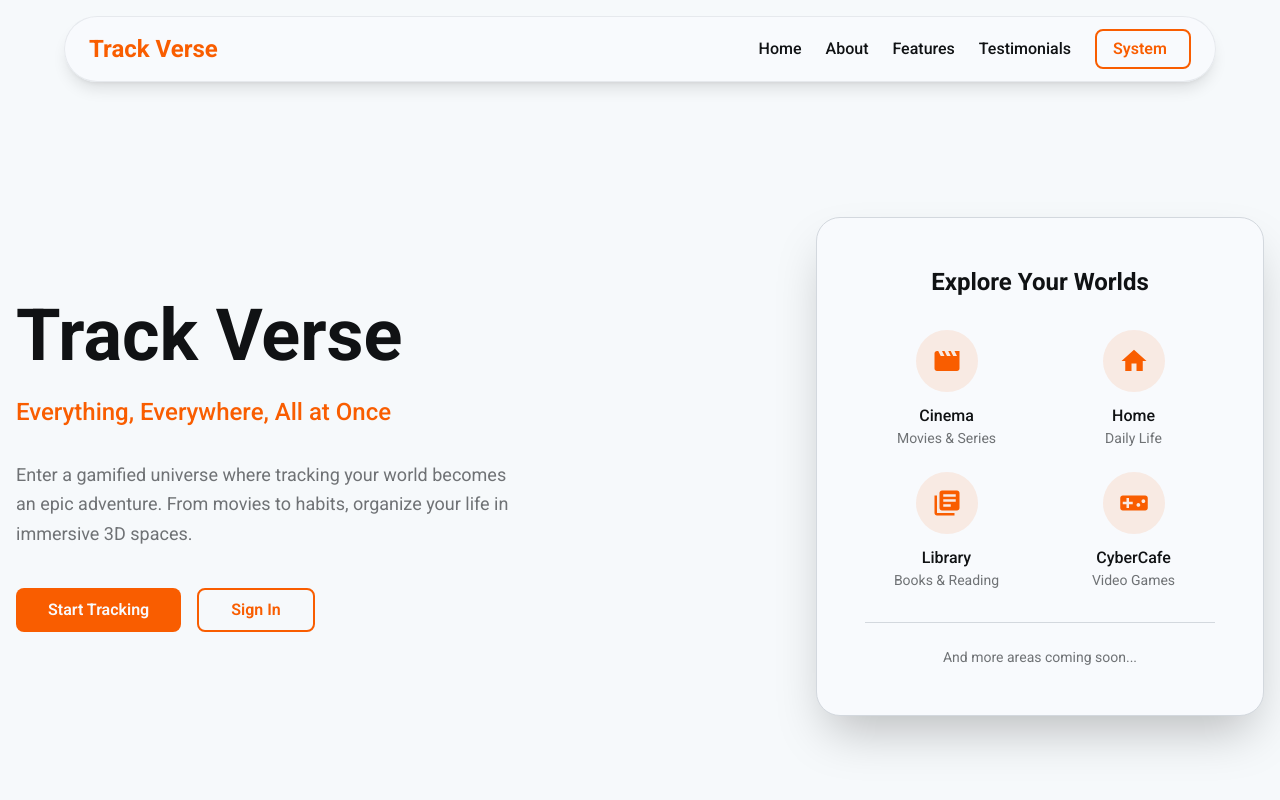
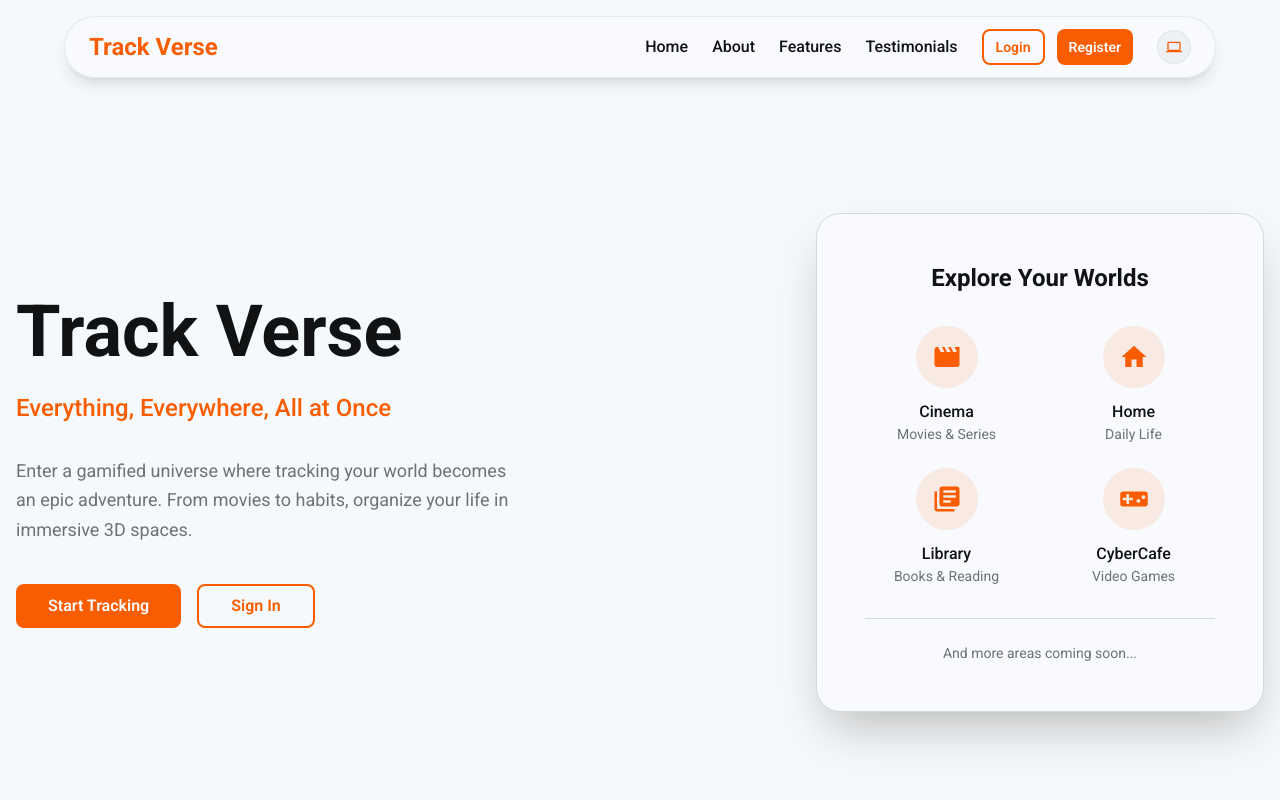
Before and after one commit to 3bdulrahmn69/track-verse, a Next.js app: page / in a window 1280 px wide. Shown: the top 800 px of the page. Built offline with nearby package versions, Linux system fonts and the light colour scheme.

Commit message:
fix: some UX fixes to make the user feel better

```diff
--- a/components/layout/header.tsx
+++ b/components/layout/header.tsx
@@ -4,6 +4,7 @@ import { useState, useEffect } from 'react';
 import Link from 'next/link';
 import { MdMenu, MdClose } from 'react-icons/md';
 import ThemeToggle from '@/components/shared/theme-toggle';
+import { Button } from '@/components/ui/button';
 
 const navLinks = [
   { href: '#hero', label: 'Home' },
@@ -21,10 +22,10 @@ export default function Header() {
   const toggleMobileMenu = () => {
     if (isMobileMenuOpen) {
       setIsAnimating(true);
+      setIsMobileMenuOpen(false);
       setTimeout(() => {
-        setIsMobileMenuOpen(false);
         setIsAnimating(false);
-      }, 300); // Match transition duration
+      }, 300);
     } else {
       setIsMobileMenuOpen(true);
     }
@@ -78,7 +79,19 @@ export default function Header() {
                   {link.label}
                 </a>
               ))}
-              <ThemeToggle />
+              <div className="flex items-center gap-3">
+                <Link href="/login">
+                  <Button variant="outline" size="sm">
+                    Login
+                  </Button>
+                </Link>
+                <Link href="/register">
+                  <Button variant="primary" size="sm">
+                    Register
+                  </Button>
+                </Link>
+              </div>
+              <ThemeToggle variant="cycle" />
             </div>
 
             {/* Mobile Menu Button */}
@@ -142,11 +155,25 @@ export default function Header() {
 
             {/* Footer with Theme Toggle */}
             <div className="p-6 border-t border-border">
-              <div className="flex items-center justify-between">
-                <span className="text-sm font-medium text-muted-foreground">
-                  Theme
-                </span>
-                <ThemeToggle direction="up" />
+              <div className="flex flex-col gap-4">
+                <div className="flex gap-3">
+                  <Link href="/login" className="flex-1">
+                    <Button variant="outline" size="sm" className="w-full">
+                      Login
+                    </Button>
+                  </Link>
+                  <Link href="/register" className="flex-1">
+                    <Button variant="primary" size="sm" className="w-full">
+                      Register
+                    </Button>
+                  </Link>
+                </div>
+                <div className="flex items-center justify-between">
+                  <span className="text-sm font-medium text-muted-foreground">
+                    Theme
+                  </span>
+                  <ThemeToggle direction="up" />
+                </div>
               </div>
             </div>
           </div>
--- a/components/shared/theme-toggle.tsx
+++ b/components/shared/theme-toggle.tsx
@@ -7,7 +7,7 @@ import { MdLightMode, MdDarkMode, MdComputer } from 'react-icons/md';
 import { useEffect, useState } from 'react';
 
 interface ThemeToggleProps {
-  variant?: 'dropdown' | 'icons';
+  variant?: 'dropdown' | 'icons' | 'cycle';
   direction?: 'up' | 'down';
   className?: string;
 }
@@ -77,6 +77,32 @@ export default function ThemeToggle({
     );
   }
 
+  if (variant === 'cycle') {
+    const currentOption =
+      options.find((option) => option.value === theme) || options[0];
+
+    const cycleTheme = () => {
+      const currentIndex = options.findIndex(
+        (option) => option.value === theme
+      );
+      const nextIndex = (currentIndex + 1) % options.length;
+      setTheme(options[nextIndex].value);
+    };
+
+    return (
+      <button
+        onClick={cycleTheme}
+        className={cn(
+          'p-2 rounded-full bg-muted/50 border border-border/50 text-primary hover:bg-muted transition-colors duration-200',
+          className
+        )}
+        aria-label={`Current theme: ${currentOption.label}. Click to cycle themes.`}
+      >
+        {currentOption.icon}
+      </button>
+    );
+  }
+
   return (
     <Dropdown
       options={options}
--- a/components/ui/dropdown.tsx
+++ b/components/ui/dropdown.tsx
@@ -59,7 +59,9 @@ export function Dropdown({
         <MdKeyboardArrowDown
           className={cn(
             'ml-2 h-4 w-4 transition-transform',
-            isOpen && 'rotate-180'
+            direction === 'up'
+              ? !isOpen && 'rotate-180'
+              : isOpen && 'rotate-180'
           )}
         />
       </Button>
```
